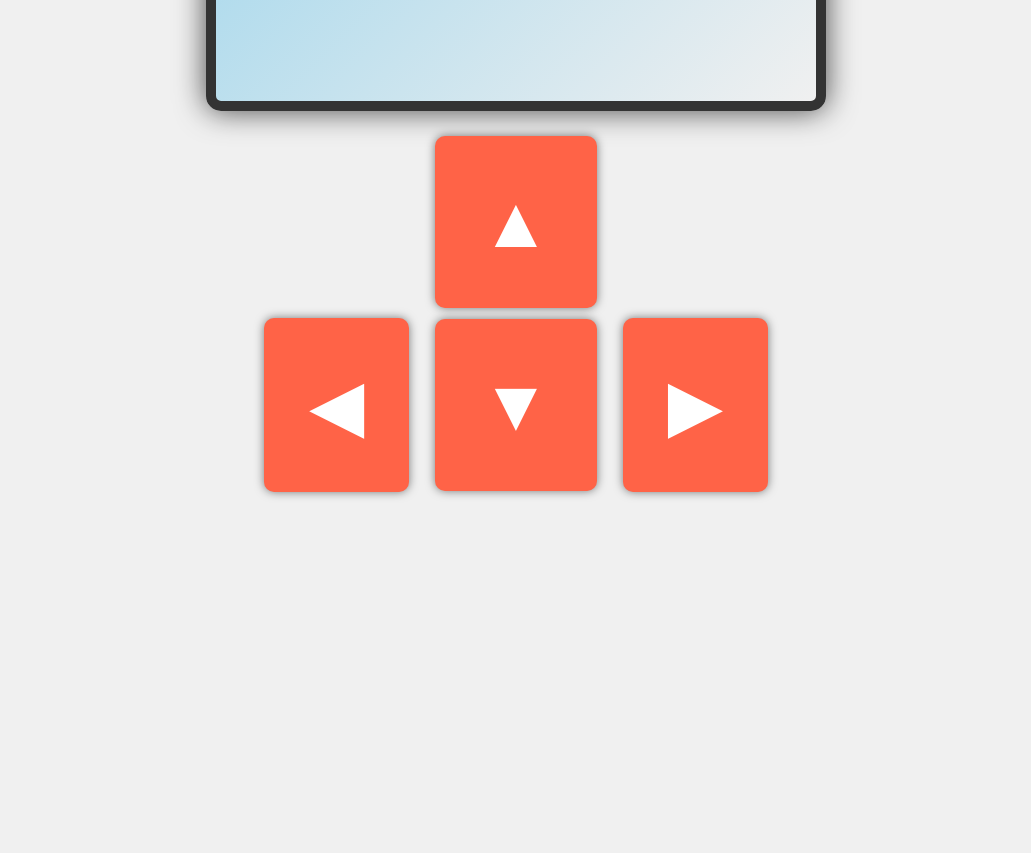
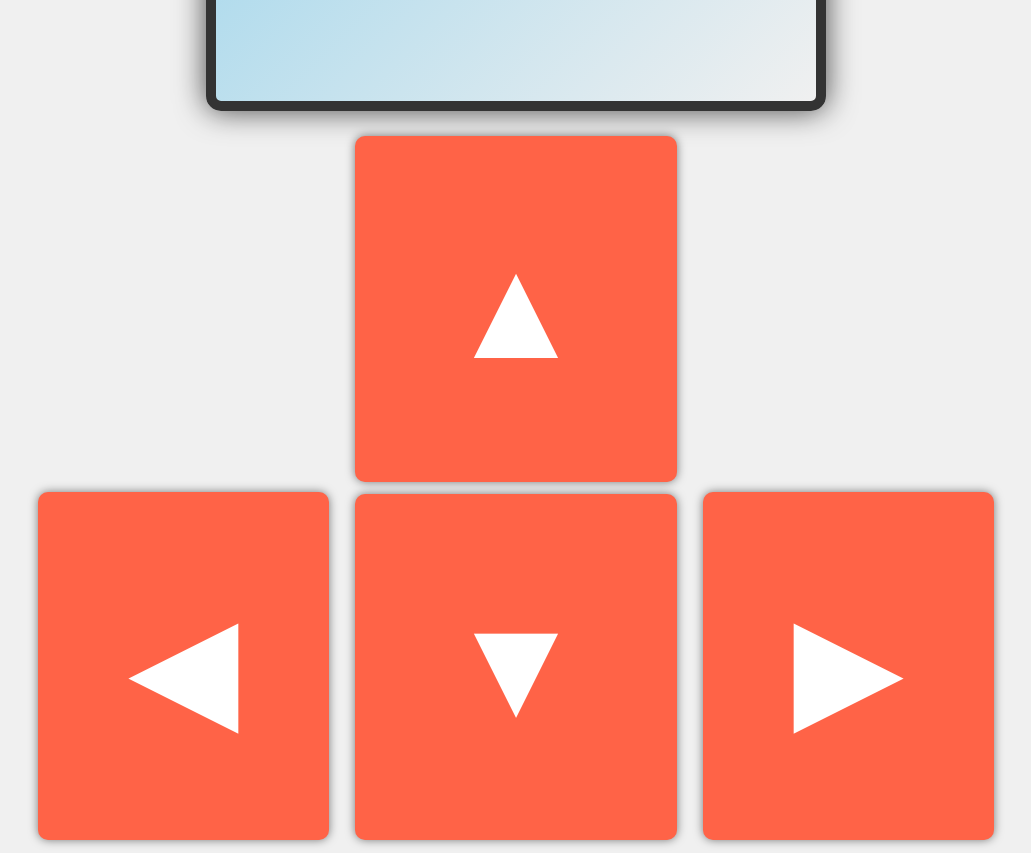
Before and after one commit to Hernan84HD/nuev0, a plain HTML site: page index.html in a window 1280 px wide. Shown: the part 680-1533 px from the top of the page, without its empty margins (124-1155 px from the left). Before the commit the page ends 1185 px from the top, so only its background shows below. Drawn offline with Linux system fonts and the light colour scheme; some packages are replaced by stand-ins of ours; a script that the page names is missing.

Commit message:
Update index.html

```diff
--- a/index.html
+++ b/index.html
@@ -40,8 +40,8 @@
             background-color: #ff6347;
             color: white;
             border: none;
-            padding: 45px;
-            font-size: 72px;
+            padding: 90px;
+            font-size: 144px;
             border-radius: 10px;
             box-shadow: 0px 0px 10px rgba(0, 0, 0, 0.5);
             margin: 5px;
```
